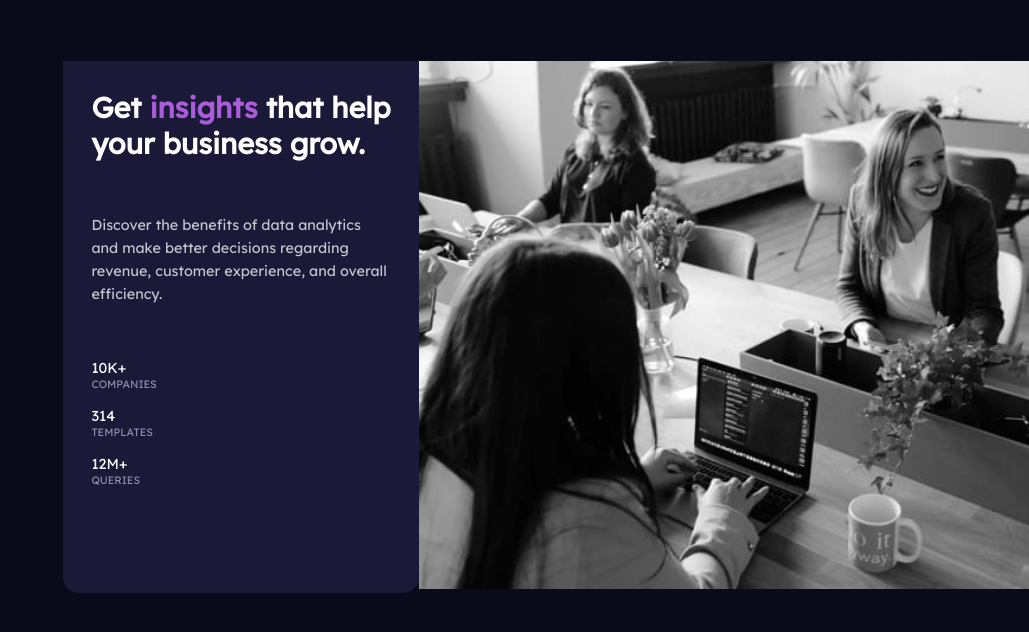
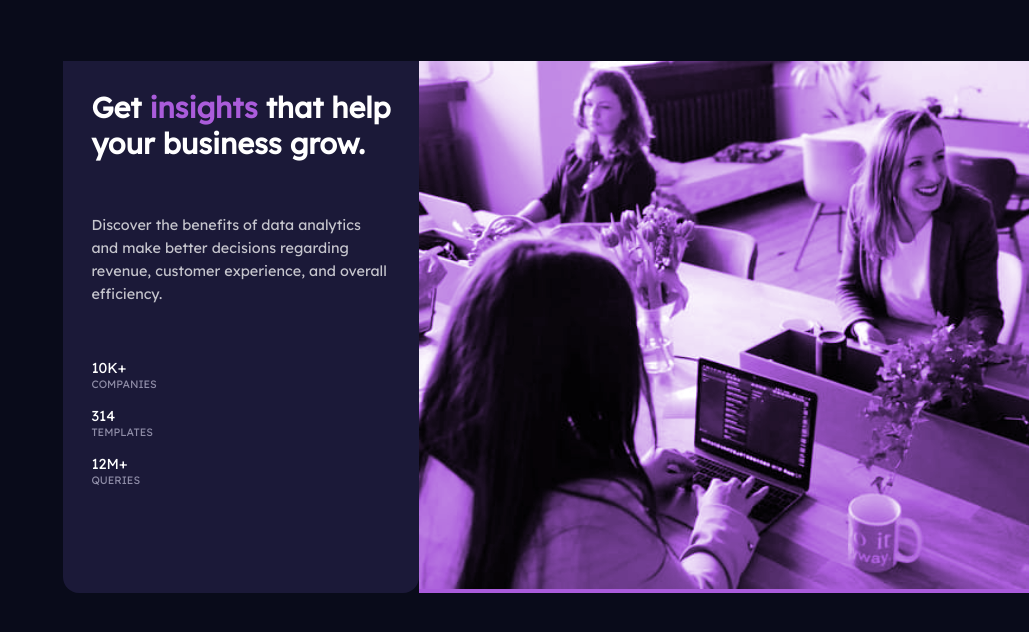
Before and after one commit to mahassan/02-CSS-stats-preview-card-component-main, a plain HTML site: page index.html in a window 1280 px wide. Shown: the top 632 px of the page, without its empty margins (251-1280 px from the left). Drawn offline with Linux system fonts and the light colour scheme.

Commit message:
color blend for image

```diff
--- a/styles.css
+++ b/styles.css
@@ -20,8 +20,12 @@ body {
   margin:0 auto;
   padding:3.8rem 1.9rem;
 }
+picture{
+  background:hsl(277, 64%, 61%);;
+}
 img{
   width:100%;
+  mix-blend-mode: hard-light;
 }
 ul{
   display: grid;
```
